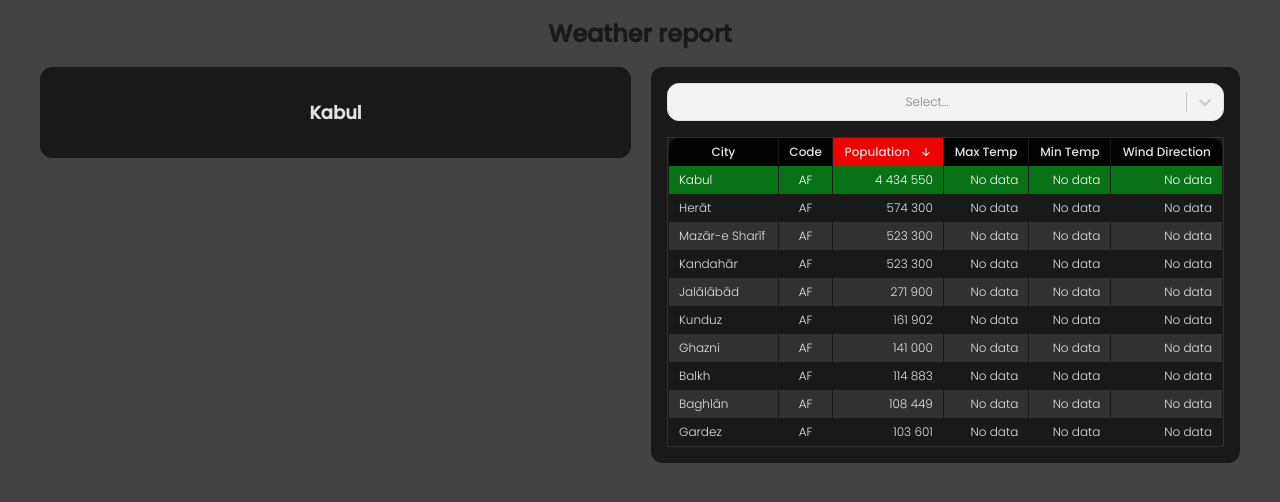
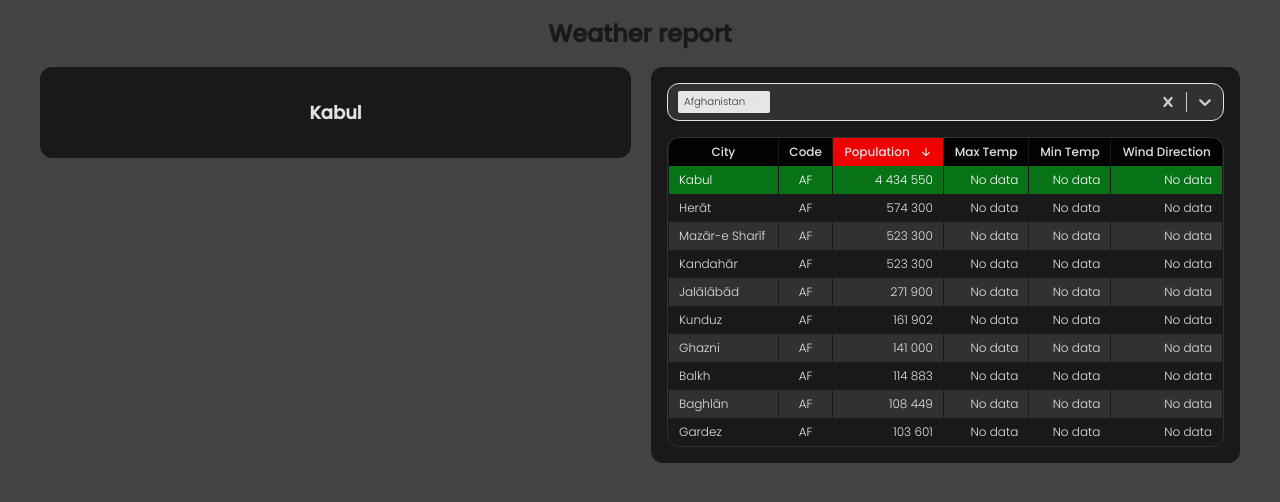
Before and after one commit to ErnestoFernandezUA/react__weather-report, a React (Create React App) app: page / in a window 1280 px wide. Shown: the top 502 px of the page. Built offline with nearby package versions, Linux system fonts and the light colour scheme; no server answers.

Commit message:
fix empty value select

```diff
--- a/src/components/Chart/Chart.scss
+++ b/src/components/Chart/Chart.scss
@@ -12,10 +12,9 @@
 
 
   &__title {
-
   }
 
   &__content {
-    border: 1px solid #f00000;
+    // border: 1px solid #f00000;
   }
 }
--- a/src/components/Chart/Chart.tsx
+++ b/src/components/Chart/Chart.tsx
@@ -62,7 +62,7 @@ export const Chart: FC<ChartProps> = ({ className }) => {
   }, []);
 
   const maxYValue = average ? Math.ceil(Math.max(...average.map(a => a.value))) : 0;
-  const widthBarChart = windowWidth > 1024 ? width * 0.8 : width;
+  const widthBarChart = windowWidth > 1024 ? width * 0.8 - 30 : width - 30;
 
   return (
     <WrapperContent className={"Chart"}>
--- a/src/components/City/City.scss
+++ b/src/components/City/City.scss
@@ -3,12 +3,12 @@
   cursor: pointer;
 
   &--selected {
-    background-color: rgb(185, 214, 231);
+    background-color: #b9d6e7;
     color: #191919;
   }
 
   &--current {
-    background-color: rgb(8, 114, 23);
+    background-color: #087217;
     color: #fff;
   }
 
@@ -19,8 +19,6 @@
   &:not(.City--current, .City--selected):nth-child(2n) {
     background-color: #191919;
   }
-
-
 
   & td:nth-child(1) {
     text-align: left;
--- a/src/components/Controls/Controls.tsx
+++ b/src/components/Controls/Controls.tsx
@@ -38,26 +38,28 @@ export const Controls:React.FC<ControlsProps> = ({ className }) => {
         }
       }
 
+      console.log('dispatch(addChosenCountry(allCountries));')
       dispatch(addChosenCountry(allCountries));
     }
   };
 
   const customStyles: StylesConfig<OptionType, true> = {
-    control: (base: CSSObjectWithLabel, state: ControlProps<OptionType, true>) => ({
+    control: (base: CSSObjectWithLabel, state: ControlProps<OptionType, true>) => {
+      return {
         ...base,
-      background: '#f3f3f3',
+        background: '#313131',
         borderRadius: state.isFocused ? '12px 12px 12px 12px' : 12,
-      borderColor: state.isFocused ? '#673ab7' : '#e2e2e2',
-      boxShadow: state.isFocused ? '0 0 0 1px #673ab7' : undefined,
+        borderColor: state.isFocused ? '#191919' : '#e2e2e2',
+        boxShadow: state.isFocused ? '0 0 0 1px #191919' : undefined,
         '&:hover': {
-        borderColor: state.isFocused ? '#673ab7' : '#e2e2e2',
+          borderColor: state.isFocused ? '#191919' : '#e2e2e2',
           borderRadius: state.isFocused ? '12px 12px 12px 12px' : 12,
         }
-    }),
+      }},
     option: (styles: CSSObjectWithLabel, { isDisabled, isFocused, isSelected }: OptionProps<OptionType, true>) => {
       return {
         ...styles,
-        backgroundColor: isDisabled ? undefined : (isSelected ? '#673ab7' : (isFocused ? '#e2e2e2' : undefined)),
+        backgroundColor: isDisabled ? undefined : (isSelected ? '#087217' : (isFocused ? '#e2e2e2' : undefined)),
         color: isDisabled ? '#ccc' : (isSelected ? 'white' : 'black'),
         cursor: isDisabled ? 'not-allowed' : 'default',
         borderRadius: '12px',
@@ -76,6 +78,7 @@ export const Controls:React.FC<ControlsProps> = ({ className }) => {
   return (
     <div className={classNames("Controls", className)}>
       <label htmlFor="countries">
+        {defaultValue && keys?.length && (
           <Select
              id="countries"
              onChange={onChangeCountryHandler}
@@ -84,6 +87,7 @@ export const Controls:React.FC<ControlsProps> = ({ className }) => {
              isMulti={true}
              styles={customStyles}
           />
+        )}
       </label>
     </div>
   )
--- a/src/components/Table/Table.scss
+++ b/src/components/Table/Table.scss
@@ -1,6 +1,7 @@
 .Table {
   border: 1px solid #313131;
   border: collapse;
+  border-radius: 12px;
   overflow: hidden;
   border-spacing: 1px 0;
   width: 100%;
--- a/src/components/Table/Table.tsx
+++ b/src/components/Table/Table.tsx
@@ -50,7 +50,9 @@ export const Table:React.FC<TableProps> = ({ className }) => {
   };
 
   const updateCities = async () => {
-    if (!country.length) return;
+    if (!country.length) {
+      setDisplayed([]);
+    };
 
     const results = await Promise.allSettled([...country, ...selected].map(c => loadWeather(c)));
 
--- a/src/components/WrapperContent/WrapperContent.scss
+++ b/src/components/WrapperContent/WrapperContent.scss
@@ -1,7 +1,6 @@
 .WrapperContent {
   background: #191919;
   border-radius: 12px;
-  overflow: hidden;
   box-sizing: border-box;
   padding: 16px;
 
```
Lines whose indentation alone changed are shown as unchanged.
